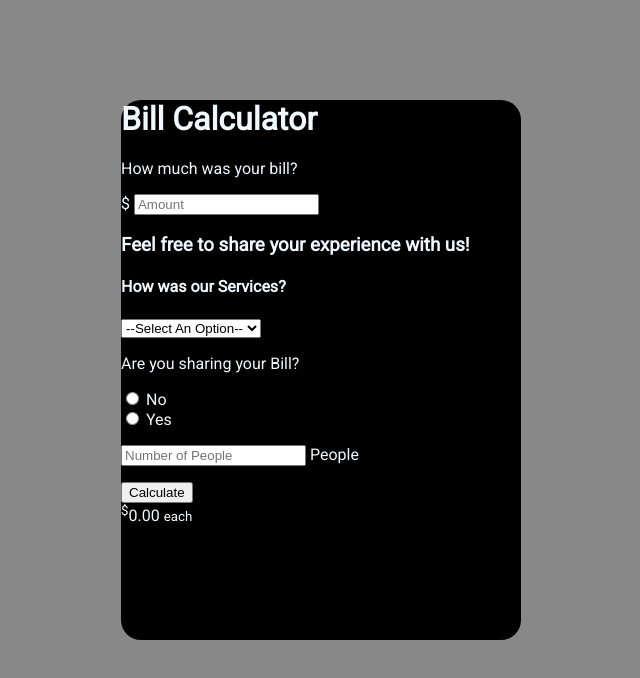
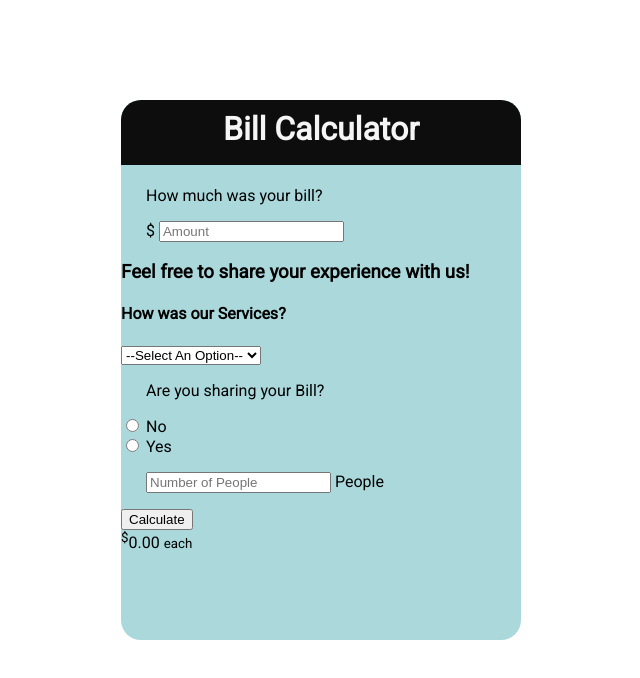
Before and after one commit to veemish/BILL_CALCULATOR, a plain HTML site: page index.html in a window 1280 px wide. Shown: the whole page, without its empty margins (319-959 px from the left). Drawn offline with Linux system fonts and the light colour scheme.

Commit message:
:lipstick: update color and style issue#2 Added color and more style to improve appearance

```diff
--- a/styles.css
+++ b/styles.css
@@ -1,7 +1,7 @@
 body{
     font-family: 'Roboto', sans-serif;
-    background: #888888;
-    color: aliceblue;
+    color: black;
+
     /*background: linear-gradient(to left, #8E0E00, #1F1C18);*/
 }
 
@@ -9,9 +9,23 @@ body{
     height: 540px;
     width:  400px;
     margin: 100px auto;
-    background-color: black;
+    background-color: rgb(170, 216, 219);
     border-radius: 20px;
+
     /*-webkit-border-radius: 20px;
     -moz-border-radius: 20px; */
 
 }
+
+h1{
+    padding-top: 10px;
+    text-align: center;
+    border-top-right-radius: 20px;
+    border-top-left-radius:20px;
+    height: 55px;
+    background-color: rgb(14, 13, 13);
+    color: whitesmoke;
+}
+p {
+    padding-left: 25px;
+}
```
